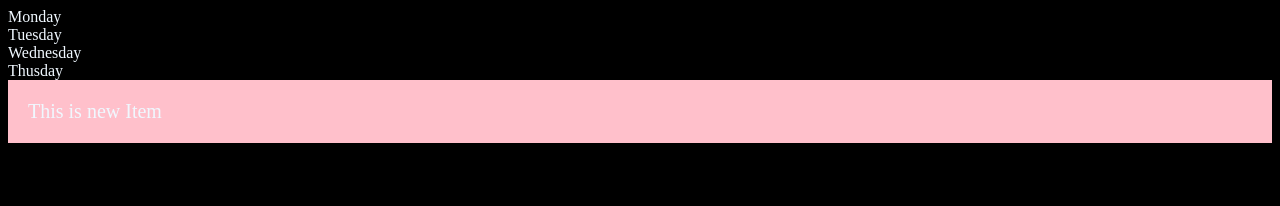
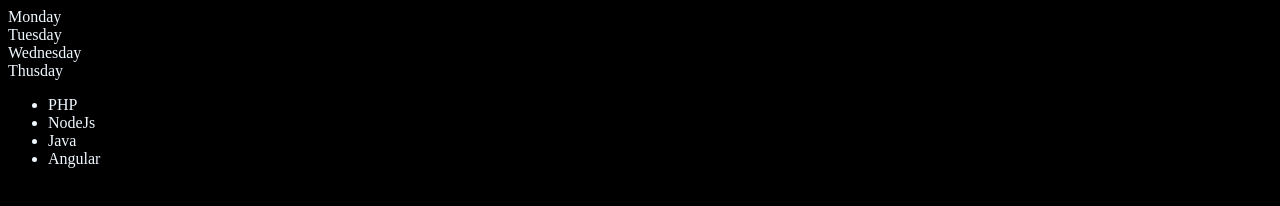
Before and after one commit to Suyog28/CodeDaily, a plain HTML site: page 06_DOM/index.html in a window 1280 px wide. Drawn offline with Linux system fonts and the light colour scheme.

Commit message:
Edit & Delet and Update DOM

```diff
--- a/06_DOM/index.html
+++ b/06_DOM/index.html
@@ -23,7 +23,6 @@
     <!-- </div> -->
 
 <div class="parent" id = "Header">
-
         <div class="day">Monday</div>
         <div class="day">Tuesday</div>
         <div class="day">Wednesday</div>
@@ -31,8 +30,14 @@
 
 </div>
 
+<ul class= "langName">
+    <li>Javascript</li>
+</ul>
+
     <script>
-      const parent = document.querySelector(".parent");
+
+         //Lecter 1 & 2 +++++++
+    //   const parent = document.querySelector(".parent");
     //   console.log(parent);
     //   console.log(parent.children);
     // console.log(parent.children[0].innerHTML);
@@ -54,7 +59,7 @@
 
     // console.log(parent.firstElementChild);
 
-    const dayOne = document.querySelector(".day");
+    // const dayOne = document.querySelector(".day");
     // console.log(dayOne);
     // console.log(dayOne.parentElement)
     // console.log(dayOne.nextElementSibling)
@@ -63,19 +68,54 @@
     // console.log(parent.childNodes)
     // console.log(dayOne.innerHTML)
 
-    const divElement = document.createElement("div");
-    console.log(divElement);
-    divElement.id = "MyId"
-    divElement.className = "newDiv"
-    divElement.setAttribute("title","NewDivTitle")
-    divElement.style.fontSize = "20px"
-    divElement.style.backgroundColor = "pink"
-    divElement.style.padding = "20px"
-    // divElement.innerText = "This is new Div"
-    const newElement = document.createTextNode("This is new Item");
-    divElement.appendChild(newElement);
-    document.body.appendChild(divElement);
+    //Lecter 3 +++++++
+    // const divElement = document.createElement("div");
+    // console.log(divElement);
+    // divElement.id = "MyId"
+    // divElement.className = "newDiv"
+    // divElement.setAttribute("title","NewDivTitle")
+    // divElement.style.fontSize = "20px"
+    // divElement.style.backgroundColor = "pink"
+    // divElement.style.padding = "20px"
+    // // divElement.innerText = "This is new Div"
+    // const newElement = document.createTextNode("This is new Item");
+    // divElement.appendChild(newElement);
+    // document.body.appendChild(divElement);
 
+    //Lecter 4 +++++++
+
+    function addnewItem(langName){
+        const newItem = document.createElement("li");
+        newItem.innerText = `${langName}`;
+        document.querySelector(".langName").appendChild(newItem);
+    }
+    addnewItem("Python");
+    addnewItem("Java");
+
+    function addItemOptimize(langName){
+        const li = document.createElement("li");
+        li.appendChild(document.createTextNode(langName));
+        document.querySelector(".langName").appendChild(li);
+    }
+
+    addItemOptimize("Angular");
+    addItemOptimize("Mojo");
+
+    //Edit
+    const li = document.querySelector("li:nth-child(2)");
+    li.outerHTML = "<li>NodeJs</li>"
+
+    //Edit 2
+
+    const li2 = document.querySelector("li:first-Child");
+    console.log(li2);
+    const liItem = document.createElement("li");
+    liItem.textContent = "PHP"
+    li2.replaceWith(liItem);
+
+    //Delete
+    const lastElement = document.querySelector("li:last-Child");
+    lastElement.remove();
     </script>
 </body>
 </html>
```
